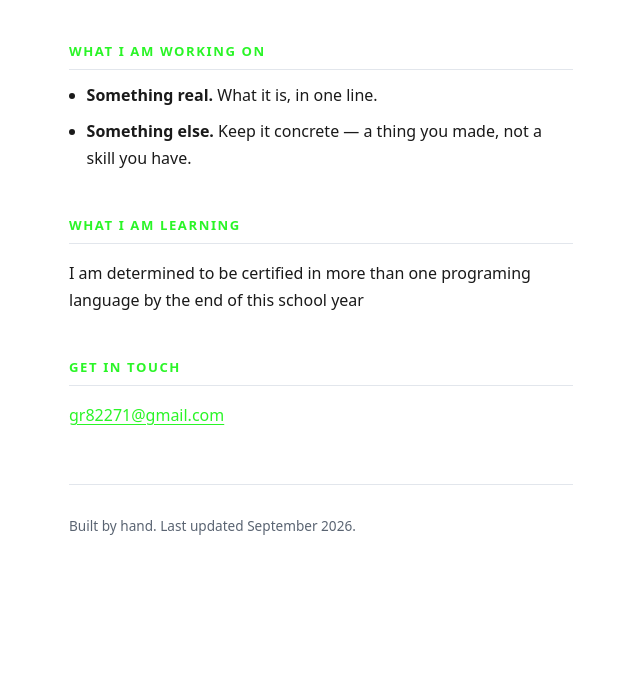
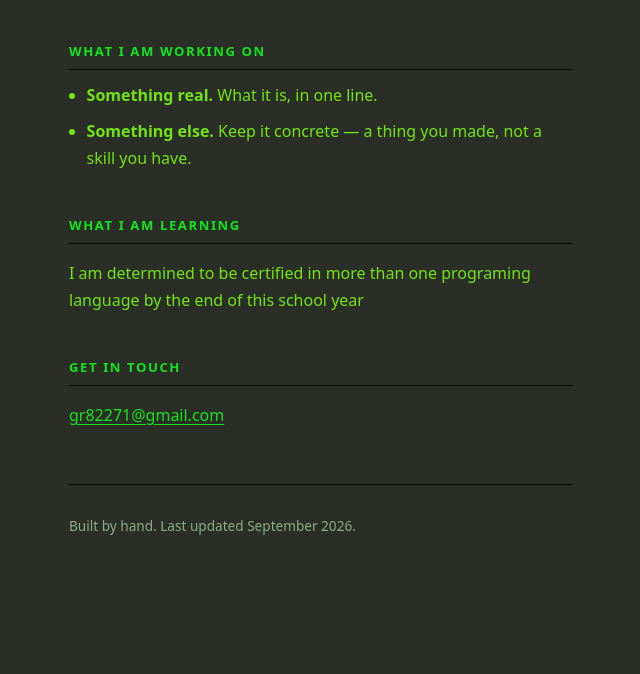
Before and after one commit to gr82271-lgtm/ala2627-GrantRiemerCTE-AD, a plain HTML site: page index.html in a window 1280 px wide. Shown: the part 126-800 px from the top of the page, without its empty margins (319-959 px from the left). Drawn offline with Linux system fonts and the light colour scheme.

Commit message:
Color pallet change

```diff
--- a/styles.css
+++ b/styles.css
@@ -7,11 +7,11 @@
 /* The custom properties. Change a colour ONCE here and it
    changes everywhere it is used further down. */
 :root {
-  --ink:        #1a1a1a;   /* body text */
-  --muted:      #5a6472;   /* quieter text */
-  --accent:     #2AF527;   /* links and rules — make this yours */
-  --paper:      #ffffff;
-  --line:       #e2e6ec;
+  --ink:        #71E512;   /* body text */
+  --muted:      #89AD89;   /* quieter text */
+  --accent:     #12E51D;   /* links and rules — make this yours */
+  --paper:      #2B2E27;
+  --line:       #0B0D0B;
   --measure:    34rem;     /* how wide a line of text gets before it wraps */
 }
 
```
